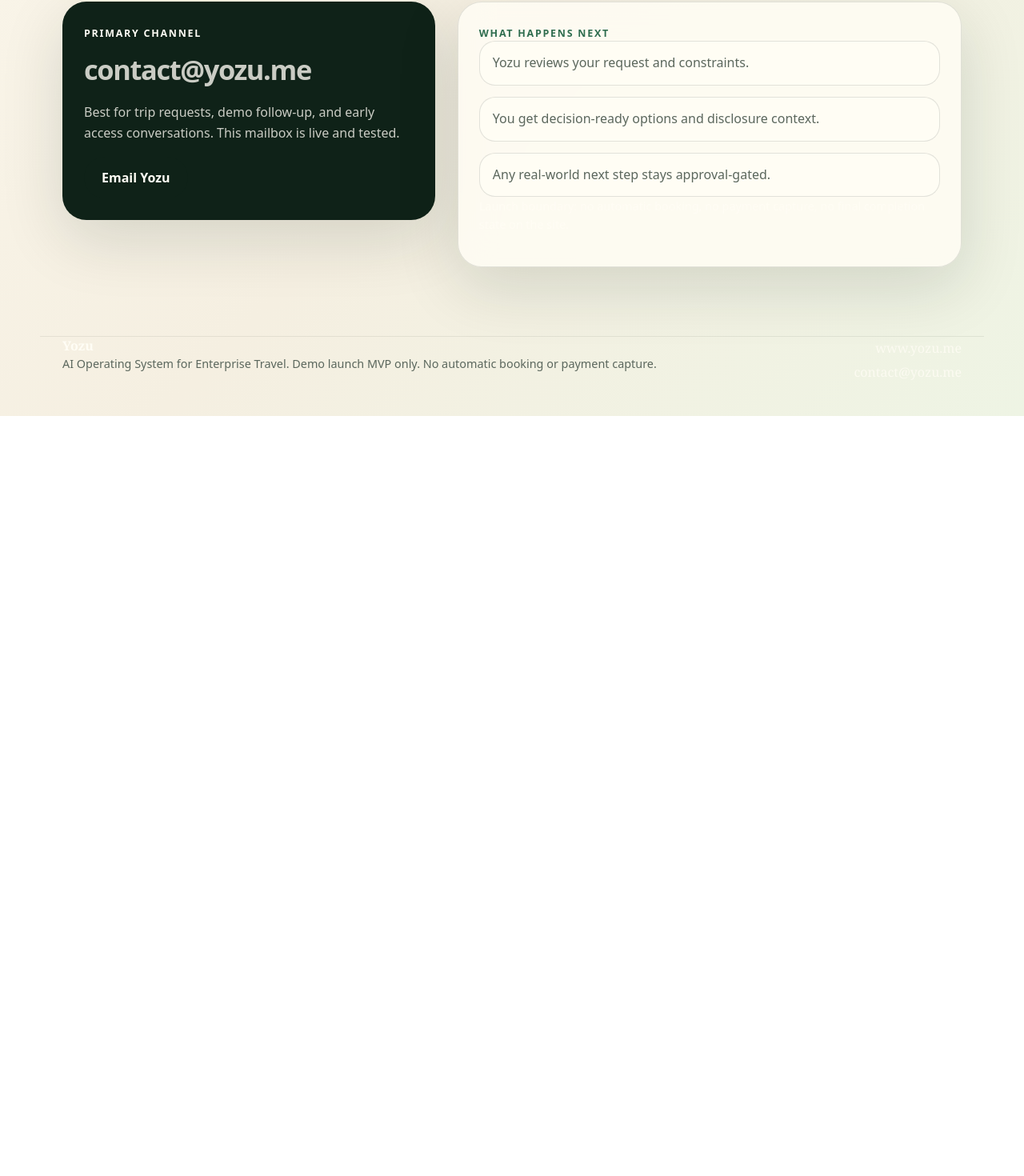
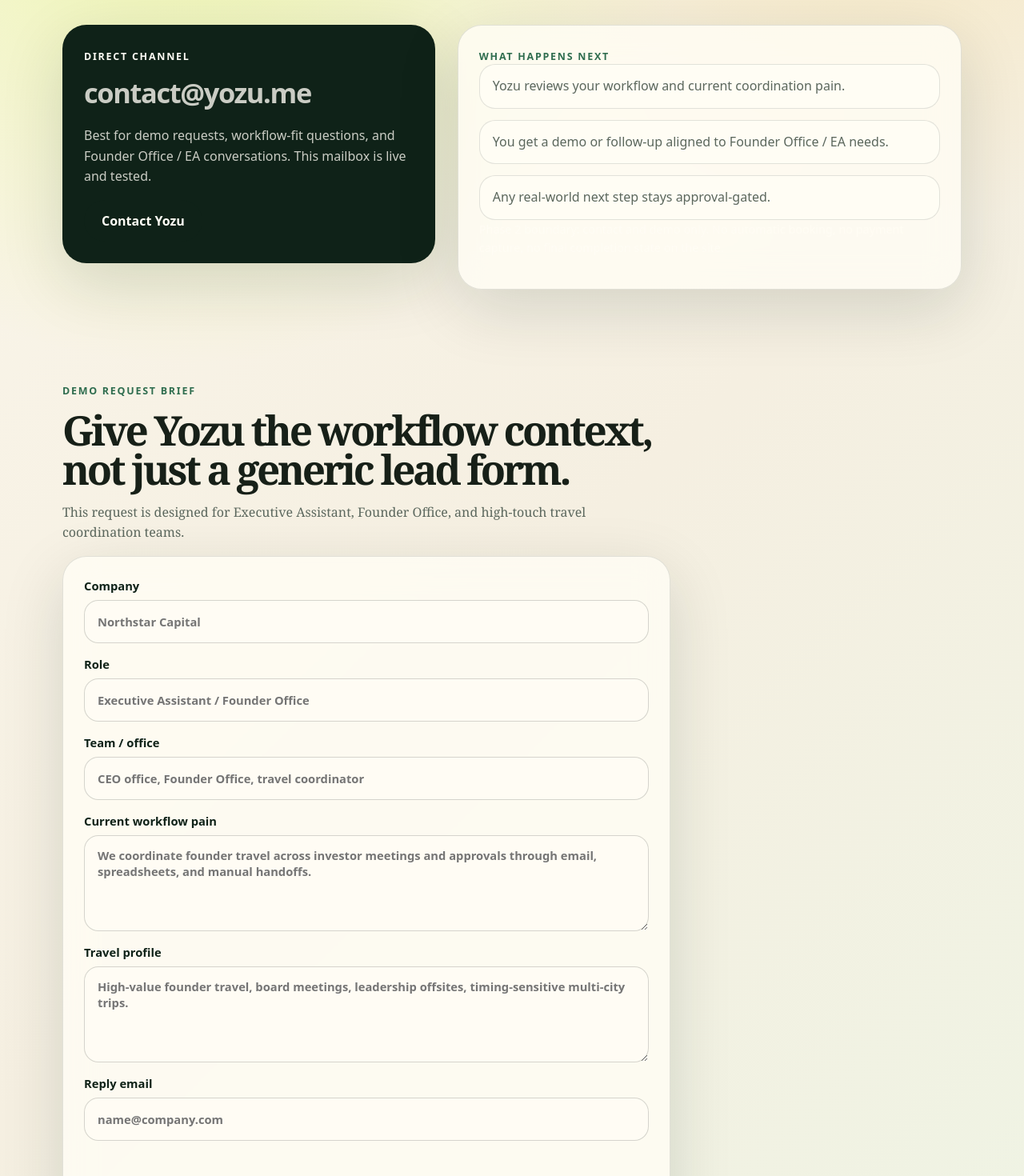
Before and after one commit to lorettawillow-lele/yozu-web, a Next.js app: page /contact in a window 1280 px wide. Shown: the part 456-1926 px from the top of the page at 80% size. Before the commit the page ends 976 px from the top, so only its background shows below. Built offline with nearby package versions, Linux system fonts and the light colour scheme.

Commit message:
phase2 v5 request demo cta

```diff
--- /dev/null
+++ b/app/contact/demo-request-form.tsx
@@ -0,0 +1,136 @@
+"use client";
+
+import { useMemo, useState } from "react";
+import { BRAND } from "../lib/brand";
+
+type DemoRequestState = {
+  company: string;
+  role: string;
+  team: string;
+  workflow: string;
+  tripProfile: string;
+  contact: string;
+};
+
+const initialState: DemoRequestState = {
+  company: "",
+  role: "",
+  team: "",
+  workflow: "",
+  tripProfile: "",
+  contact: ""
+};
+
+function buildBody(form: DemoRequestState) {
+  return [
+    "Hello Yozu team,",
+    "",
+    "I would like to request a demo.",
+    "",
+    "Company / team",
+    `- Company: ${form.company || "Not provided"}`,
+    `- Role: ${form.role || "Not provided"}`,
+    `- Team / office: ${form.team || "Not provided"}`,
+    "",
+    "Current workflow",
+    form.workflow || "Not provided",
+    "",
+    "Travel profile",
+    form.tripProfile || "Not provided",
+    "",
+    "Reply contact",
+    form.contact || "Not provided",
+    "",
+    "Requested next step",
+    "- Yozu product demo",
+    "- fit for Founder Office / Executive Assistant workflow",
+    "- recommended next step",
+    "",
+    "Thank you."
+  ].join("\n");
+}
+
+export function DemoRequestForm() {
+  const [form, setForm] = useState<DemoRequestState>(initialState);
+  const [submitted, setSubmitted] = useState(false);
+
+  const mailtoHref = useMemo(() => {
+    const subject = encodeURIComponent(`Yozu demo request | ${form.company || "new team"}`);
+    const body = encodeURIComponent(buildBody(form));
+    return `mailto:${BRAND.supportEmail}?subject=${subject}&body=${body}`;
+  }, [form]);
+
+  return (
+    <div className="contactFormShell">
+      <form className="intakeForm contactForm">
+        <label>
+          Company
+          <input
+            value={form.company}
+            onChange={(event) => setForm({ ...form, company: event.target.value })}
+            placeholder="Northstar Capital"
+          />
+        </label>
+        <label>
+          Role
+          <input
+            value={form.role}
+            onChange={(event) => setForm({ ...form, role: event.target.value })}
+            placeholder="Executive Assistant / Founder Office"
+          />
+        </label>
+        <label>
+          Team / office
+          <input
+            value={form.team}
+            onChange={(event) => setForm({ ...form, team: event.target.value })}
+            placeholder="CEO office, Founder Office, travel coordinator"
+          />
+        </label>
+        <label>
+          Current workflow pain
+          <textarea
+            value={form.workflow}
+            onChange={(event) => setForm({ ...form, workflow: event.target.value })}
+            placeholder="We coordinate founder travel across investor meetings and approvals through email, spreadsheets, and manual handoffs."
+          />
+        </label>
+        <label>
+          Travel profile
+          <textarea
+            value={form.tripProfile}
+            onChange={(event) => setForm({ ...form, tripProfile: event.target.value })}
+            placeholder="High-value founder travel, board meetings, leadership offsites, timing-sensitive multi-city trips."
+          />
+        </label>
+        <label>
+          Reply email
+          <input
+            value={form.contact}
+            onChange={(event) => setForm({ ...form, contact: event.target.value })}
+            placeholder="name@company.com"
+          />
+        </label>
+
+        <div className="formActions">
+          <a className="primaryButton" href={mailtoHref} onClick={() => setSubmitted(true)}>
+            Request a demo
+          </a>
+          <a className="secondaryButton" href={`mailto:${BRAND.supportEmail}`}>
+            Email Yozu directly
+          </a>
+        </div>
+        <p className="helperText">
+          This opens your mail client with a prefilled demo request to {BRAND.supportEmail}. If your
+          mail client does not open, email the team directly.
+        </p>
+        {submitted ? (
+          <p className="statusNote">
+            Next step: send the email draft, then Yozu follows up with a demo and a suggested
+            workflow fit.
+          </p>
+        ) : null}
+      </form>
+    </div>
+  );
+}
--- a/app/contact/page.tsx
+++ b/app/contact/page.tsx
@@ -1,45 +1,58 @@
 import { BRAND } from "../lib/brand";
 import { PageShell } from "../ui";
+import { DemoRequestForm } from "./demo-request-form";
 
 export default function ContactPage() {
   return (
     <PageShell>
       <section className="section pageLead compactLead contactLead">
         <div className="sectionIntro wideIntro">
-          <p className="eyebrow">Human follow-up</p>
-          <h1 className="pageTitle">Use Yozu when the trip is important enough that mistakes are expensive.</h1>
+          <p className="eyebrow">Request demo</p>
+          <h1 className="pageTitle">Talk to Yozu if you run Founder Office or Executive Assistant travel workflows.</h1>
           <p className="lede">
-            The launch MVP ends with a real contact path. If you want a walkthrough or a follow-up on
-            a trip request, email Yozu directly and expect a human response.
+            This contact path is for teams evaluating Yozu as an operator workflow, not a consumer
+            waitlist. Request a demo, explain your workflow, and expect a human response.
           </p>
         </div>
       </section>
 
       <section className="section contactSection">
         <article className="contactCard emphasisCard">
-          <span className="eyebrow">Primary channel</span>
+          <span className="eyebrow">Direct channel</span>
           <p className="contactEmail">{BRAND.supportEmail}</p>
           <p>
-            Best for trip requests, demo follow-up, and early access conversations. This mailbox is
-            live and tested.
+            Best for demo requests, workflow-fit questions, and Founder Office / EA conversations.
+            This mailbox is live and tested.
           </p>
           <a className="primaryButton" href={`mailto:${BRAND.supportEmail}`}>
-            Email Yozu
+            Contact Yozu
           </a>
         </article>
 
         <article className="contactCard">
           <span className="eyebrow">What happens next</span>
           <ul className="bulletList tightList">
-            <li>Yozu reviews your request and constraints.</li>
-            <li>You get decision-ready options and disclosure context.</li>
+            <li>Yozu reviews your workflow and current coordination pain.</li>
+            <li>You get a demo or follow-up aligned to Founder Office / EA needs.</li>
             <li>Any real-world next step stays approval-gated.</li>
           </ul>
           <p className="helperText">
-            Launch boundary: no automatic booking, no payment capture, no final completion state on
-            the site.
+            Phase 2 boundary: contact and demo only. No automatic booking, no payment capture, no
+            final completion state on the site.
           </p>
         </article>
+      </section>
+
+      <section className="section contactFormSection">
+        <div className="sectionIntro">
+          <p className="eyebrow">Demo request brief</p>
+          <h2>Give Yozu the workflow context, not just a generic lead form.</h2>
+          <p className="lede smallLede">
+            This request is designed for Executive Assistant, Founder Office, and high-touch travel
+            coordination teams.
+          </p>
+        </div>
+        <DemoRequestForm />
       </section>
     </PageShell>
   );
--- a/app/globals.css
+++ b/app/globals.css
@@ -399,6 +399,19 @@
   grid-template-columns: minmax(280px, 0.85fr) minmax(0, 1.15fr);
 }
 
+.contactFormSection {
+  gap: 26px;
+}
+
+.contactFormShell {
+  max-width: 760px;
+  width: 100%;
+}
+
+.contactForm textarea {
+  min-height: 112px;
+}
+
 .intakeLayout {
   width: 100%;
 }
--- a/app/page.tsx
+++ b/app/page.tsx
@@ -20,8 +20,8 @@
               <Link className="primaryButton" href="/intake">
                 Start a trip request
               </Link>
-              <Link className="secondaryButton" href="/demo">
-                View the coordination flow
+              <Link className="secondaryButton" href="/contact">
+                Request a demo
               </Link>
             </div>
             <p className="boundary">
```
